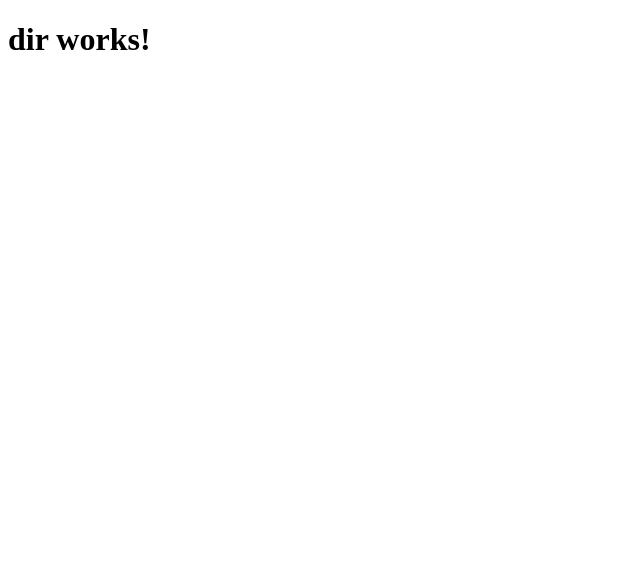
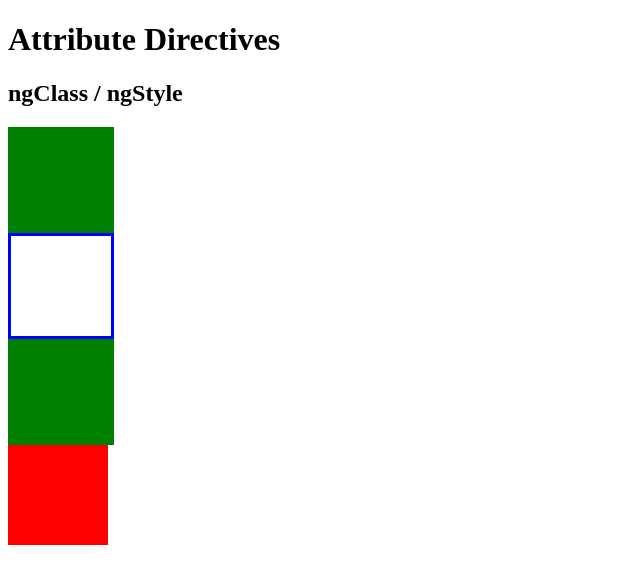
Before and after one commit to pushpa66/Angular2-Directives, an Angular app: page / in a window 1280 px wide. Shown: the top 584 px of the page, without its empty margins (0-640 px from the left). Built offline with nearby package versions, Linux system fonts and the light colour scheme.

Commit message:
understanding of ngClass and ngStyle

```diff
--- a/src/app/app.component.css
+++ b/src/app/app.component.css
@@ -0,0 +1,11 @@
+.border{
+  border:3px solid blue;
+}
+.background{
+  border: 3px solid green;
+  background-color: green;
+}
+div{
+  width: 100px;
+  height: 100px;
+}
--- a/src/app/app.component.html
+++ b/src/app/app.component.html
@@ -1,3 +1,7 @@
-<h1>
-  {{title}}
-</h1>
+<h1>Attribute Directives</h1>
+<h2>ngClass / ngStyle</h2>
+<div [ngClass]="{border:true,background: true}"></div>
+<div [class.border]="true"></div>
+<div [class.background]="true"></div>
+
+<div [ngStyle]="{'background-color': 'red'}"></div>
--- a/src/app/app.component.ts
+++ b/src/app/app.component.ts
@@ -6,5 +6,5 @@
   styleUrls: ['./app.component.css']
 })
 export class AppComponent {
-  title = 'dir works!';
+
 }
```
Also changed, not shown: 1 other file (tests, documents, lock files or other folders).
